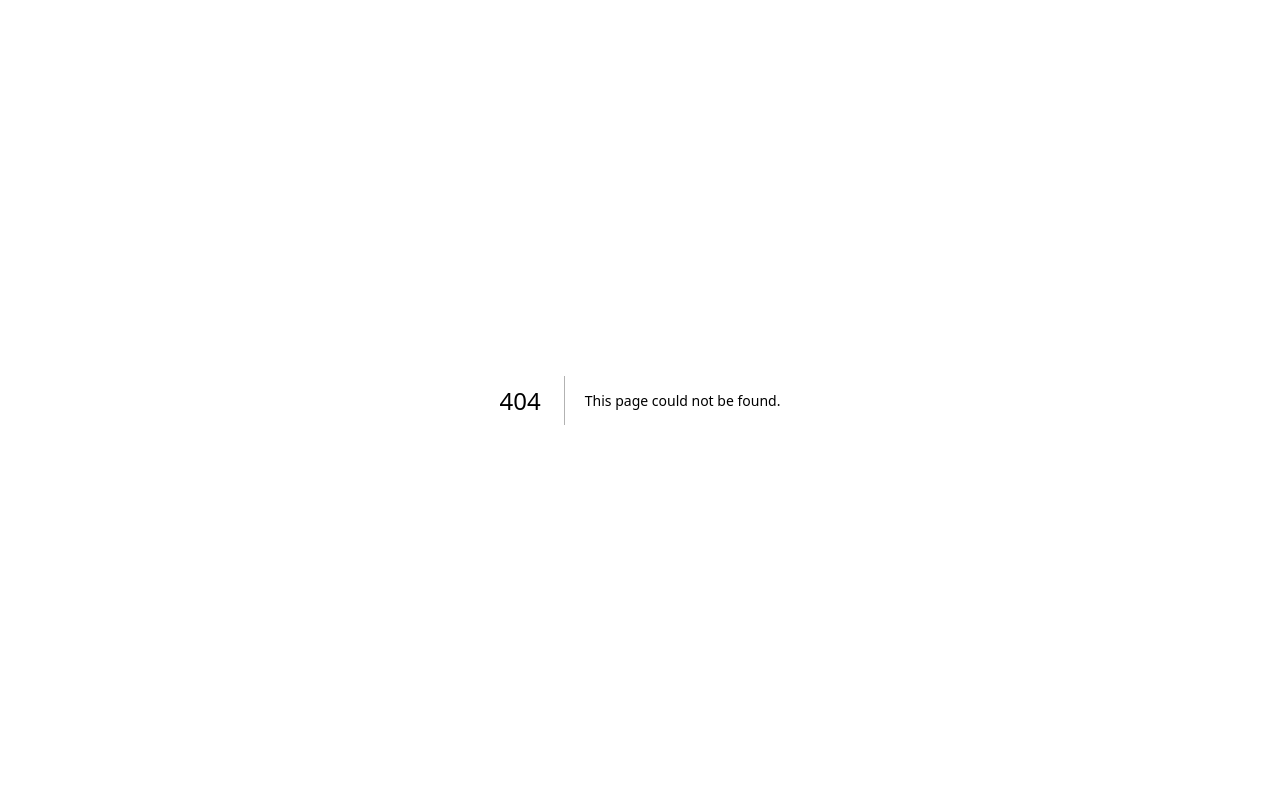
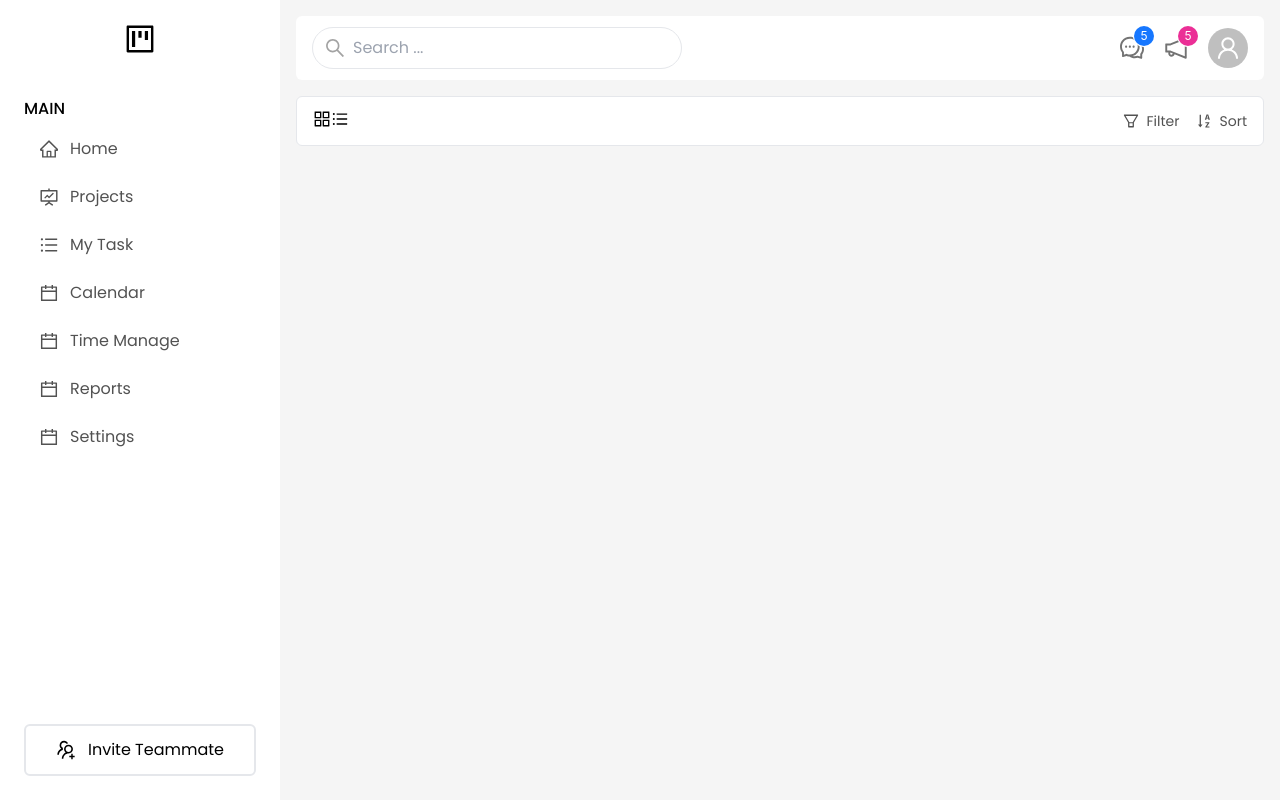
Before and after one commit to mehedi008h/programming-hero-assessment-task, a Next.js app: page /dashboard/tasks in a window 1280 px wide. Before the commit this address had no page. Built offline with nearby package versions, Linux system fonts and the light colour scheme.

Commit message:
design filter bar

```diff
--- /dev/null
+++ b/app/dashboard/tasks/page.tsx
@@ -0,0 +1,12 @@
+import { TaskFilterBar } from "@/components";
+import React from "react";
+
+const TasksPage = () => {
+    return (
+        <div>
+            <TaskFilterBar />
+        </div>
+    );
+};
+
+export default TasksPage;
--- a/components/index.ts
+++ b/components/index.ts
@@ -10,3 +10,5 @@ export { default as AuthWrapper } from "./auth/AuthWrapper";
 export { default as Project } from "./project/Project";
 
 // task
+export { default as Task } from "./tasks/Task";
+export { default as TaskFilterBar } from "./tasks/FilterBar";
--- /dev/null
+++ b/components/tasks/FilterBar.tsx
@@ -0,0 +1,52 @@
+import {
+    AppstoreOutlined,
+    BarsOutlined,
+    FilterOutlined,
+    SortAscendingOutlined,
+} from "@ant-design/icons";
+import { Dropdown, MenuProps } from "antd";
+import React from "react";
+
+const items: MenuProps["items"] = [
+    {
+        key: "1",
+        label: <p>Status</p>,
+    },
+    {
+        key: "2",
+        label: <p>Due Date</p>,
+    },
+    {
+        key: "3",
+        label: <p>Assigne</p>,
+    },
+];
+
+const FilterBar = () => {
+    return (
+        <div className="border rounded-md px-4 py-3 bg-white flex justify-between items-center">
+            <div>
+                <AppstoreOutlined className="text-lg" />
+                <BarsOutlined className="text-lg" />
+            </div>
+
+            {/* sort, filter section  */}
+            <div className="flex items-center gap-4">
+                <Dropdown menu={{ items }} placement="bottomRight" arrow>
+                    <div className="flex items-center gap-2 text-neutral-600">
+                        <FilterOutlined />
+                        <p className="text-sm font-normal">Filter</p>
+                    </div>
+                </Dropdown>
+                <Dropdown menu={{ items }} placement="bottomRight" arrow>
+                    <div className="flex items-center gap-2 text-neutral-600">
+                        <SortAscendingOutlined />
+                        <p className="text-sm font-normal">Sort</p>
+                    </div>
+                </Dropdown>
+            </div>
+        </div>
+    );
+};
+
+export default FilterBar;
--- /dev/null
+++ b/components/tasks/Task.tsx
@@ -0,0 +1,7 @@
+import React from "react";
+
+const Task = () => {
+    return <div>Task</div>;
+};
+
+export default Task;
```
